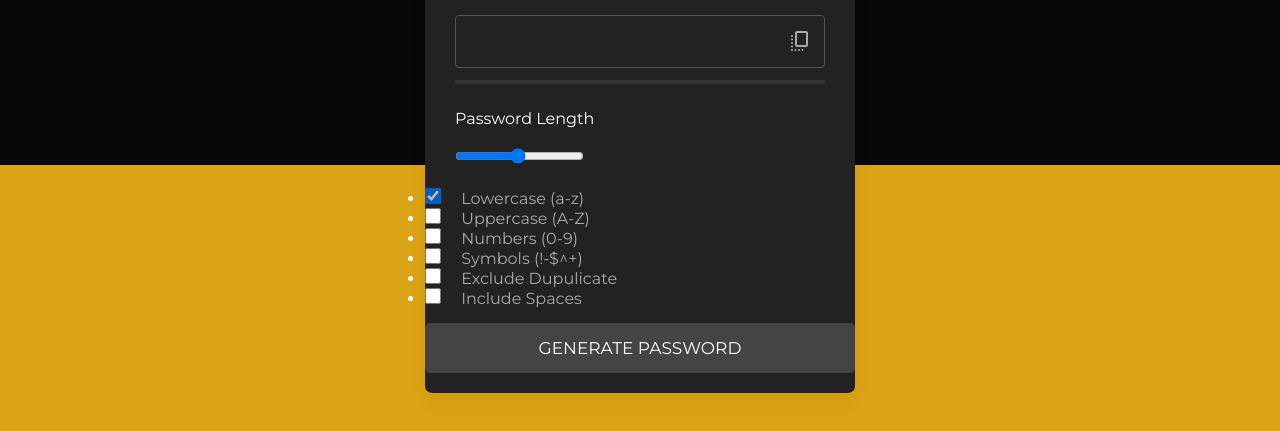
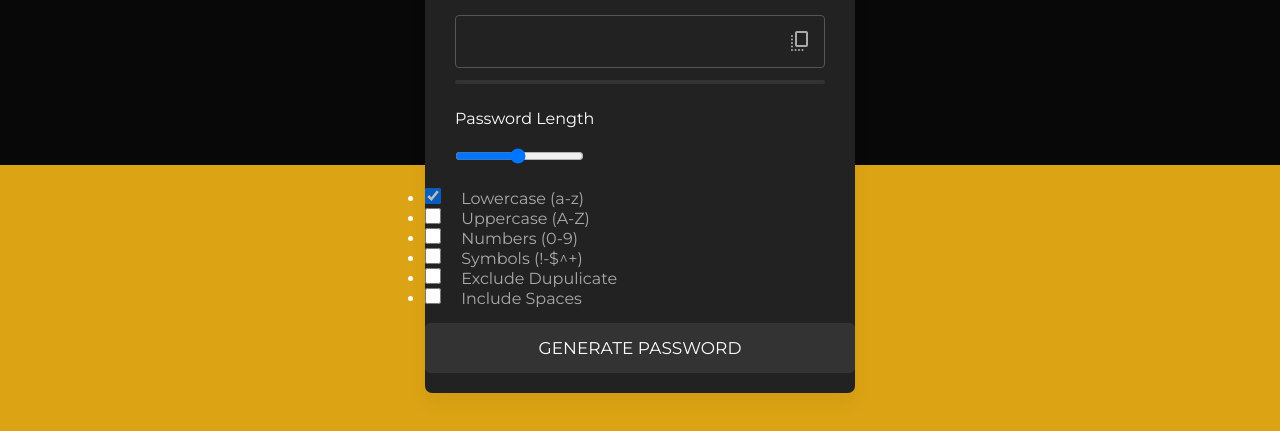
Before and after one commit to frontdevvictor/Gerador-de-Senha, a plain HTML site: page index.html in a window 1280 px wide. In both pictures the pointer is over the button "GENERATE PASSWORD". Shown: the part 235-666 px from the top of the page. Drawn offline with nearby package versions, Linux system fonts and the light colour scheme.

Commit message:
Update style.css

```diff
--- a/style.css
+++ b/style.css
@@ -149,3 +149,7 @@ body{
     margin: 15px 0 20px;
     transform: background 0.3s ease, transform 0.2s ease;
 }
+
+.generate-btn:hover{
+    background: #333;
+}
```
